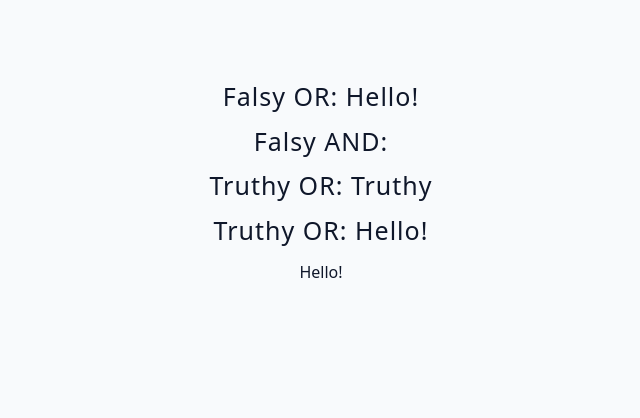
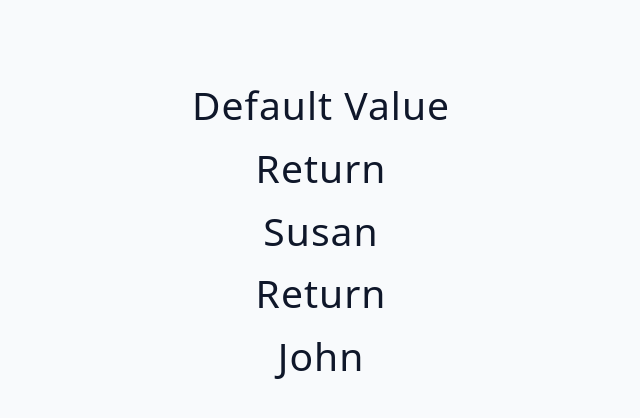
Before and after one commit to Crossroads30/advanced-react, a React (Vite) app: page / in a window 1280 px wide. Shown: the top 418 px of the page, without its empty margins (319-959 px from the left). Built offline with nearby package versions, Linux system fonts and the light colour scheme.

Commit message:
feat: add short-circuit examples

```diff
--- a/src/App.jsx
+++ b/src/App.jsx
@@ -1,5 +1,5 @@
 import Final from './tutorial/03-conditional-rendering/final/02-multiple-returns-fetch-data'
-import Starter from './tutorial/03-conditional-rendering/starter/04-short-circuit-overview'
+import Starter from './tutorial/03-conditional-rendering/starter/05-short-circuit-examples'
 
 function App() {
   return (
--- a/src/tutorial/03-conditional-rendering/starter/05-short-circuit-examples.jsx
+++ b/src/tutorial/03-conditional-rendering/starter/05-short-circuit-examples.jsx
@@ -1,14 +1,40 @@
-import { useState } from 'react';
+import { useState } from 'react'
 
 const ShortCircuitExamples = () => {
-  // falsy
-  const [text, setText] = useState('');
-  // truthy
-  const [name, setName] = useState('susan');
-  const [user, setUser] = useState({ name: 'john' });
-  const [isEditing, setIsEditing] = useState(false);
+	// falsy
+	const [text, setText] = useState('')
+	// truthy
+	const [name, setName] = useState('susan')
+	const [user, setUser] = useState({ name: 'john' })
+	const [isEditing, setIsEditing] = useState(false)
 
-  return <h2>short circuit - examples</h2>;
-};
+	return (
+		<div>
+			<h2>{text || 'default value'}</h2>
+			{text && (
+				<div>
+					<h2>Return</h2>
+					<h2>{name}</h2>
+				</div>
+			)}
+			{!text && (
+				<div>
+					<h2>Return</h2>
+					<h2>{name}</h2>
+				</div>
+			)}
+      {user && <SomeComponent name={user.name} />}
+		</div>
+	)
+}
 
-export default ShortCircuitExamples;
+const SomeComponent = ({name}) => {
+  return (
+		<div>
+			<h2>Return</h2>
+			<h2>{name}</h2>
+		</div>
+	)
+}
+
+export default ShortCircuitExamples
```
